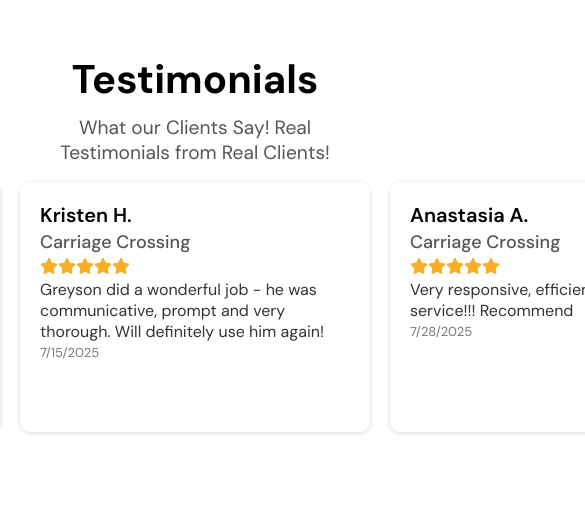
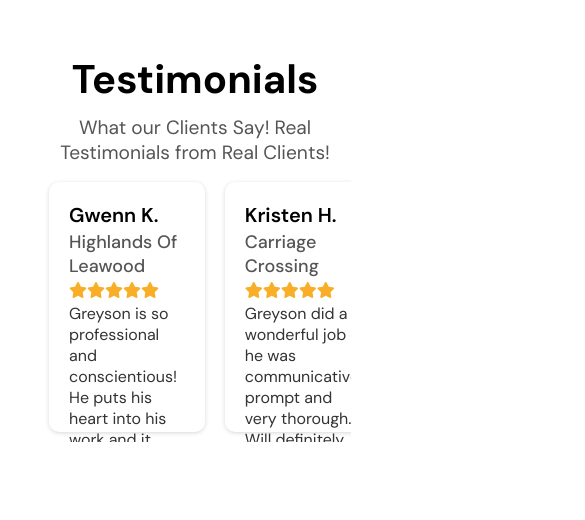
Before and after one commit to GreysonHubs/greenscapejoco, a website: page index.html in a window 390 px wide. Shown: the part 1575-2095 px from the top of the page, 585 px wide, since content can reach past the window. Drawn offline with nearby package versions, Linux system fonts and the light colour scheme; files whose address does not match are found by name.

Commit message:
Review Styles

```diff
--- a/stylesheets/styles.css
+++ b/stylesheets/styles.css
@@ -496,7 +496,6 @@ main img {
     display: flex;
     align-items: center;
     justify-content: center;
-    overflow: scroll;
 }
 
 .testcard {
@@ -545,8 +544,10 @@ main img {
 
 @media screen and (max-width: 650px) {
    .testimoialscards {
-        align-items: left;
-        justify-content: center;
+        align-items: center;
+        justify-content: left;
+        overflow: scroll;
+        width: 100%;
     }
 }
 
```
